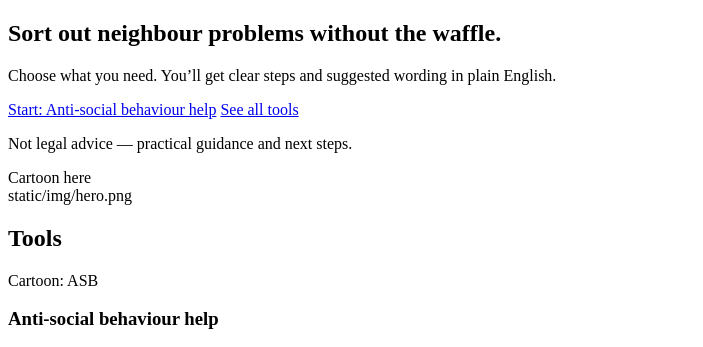
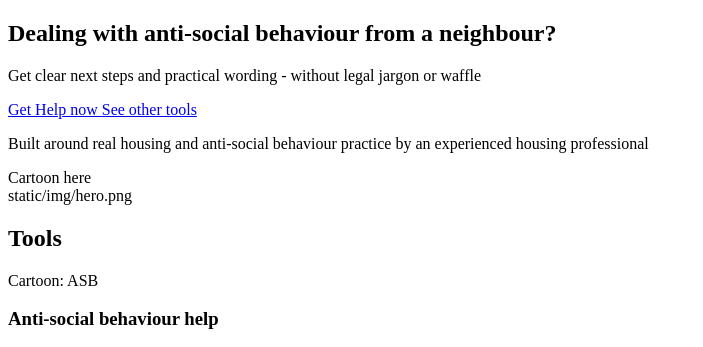
Before and after one commit to ErnieCap/WASBA, a Flask app: page / in a window 1280 px wide. Shown: the part 62-409 px from the top of the page, without its empty margins (0-703 px from the left). Run offline with Flask 3, Linux system fonts and the light colour scheme.

Commit message:
improvements to landing page

```diff
--- a/templates/landing.html
+++ b/templates/landing.html
@@ -22,15 +22,16 @@
   <main class="wrap">
     <section class="hero">
       <div class="hero__text">
-        <h1>Sort out neighbour problems without the waffle.</h1>
-        <p>
-          Choose what you need. You’ll get clear steps and suggested wording in plain English.
+        <h1>Dealing with anti-social behaviour from a neighbour?</h1>
+        <p class = "hero --lead">
+          Get clear next steps and practical wording  - without legal jargon or waffle
         </p>
+
         <div class="hero__actions">
-          <a class="btn" href="{{ url_for('asb') }}">Start: Anti-social behaviour help</a>
-          <a class="btn btn--ghost" href="#tools">See all tools</a>
+          <a class="btn" href="{{ url_for('asb') }}">Get Help now </a>
+          <a class="btn btn--ghost" href="#tools">See other tools </a>
         </div>
-        <p class="small muted">Not legal advice — practical guidance and next steps.</p>
+        <p class="small muted">Built around real housing and anti-social behaviour practice by an experienced housing professional </p>
       </div>
 
       <div class="hero__art">
```
